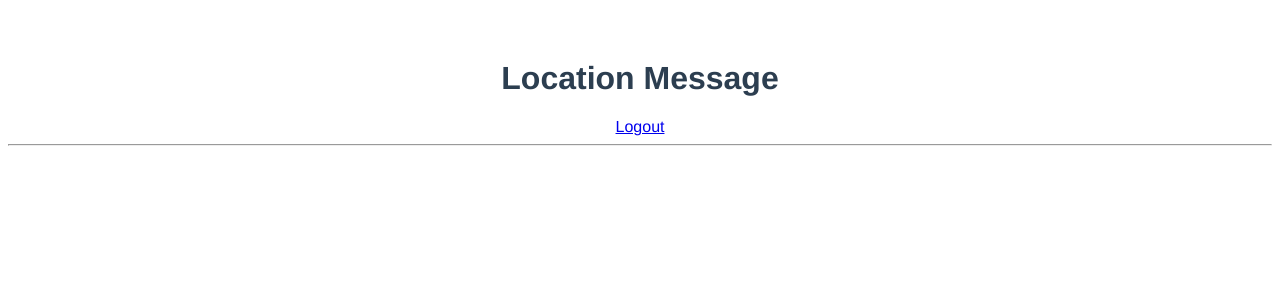
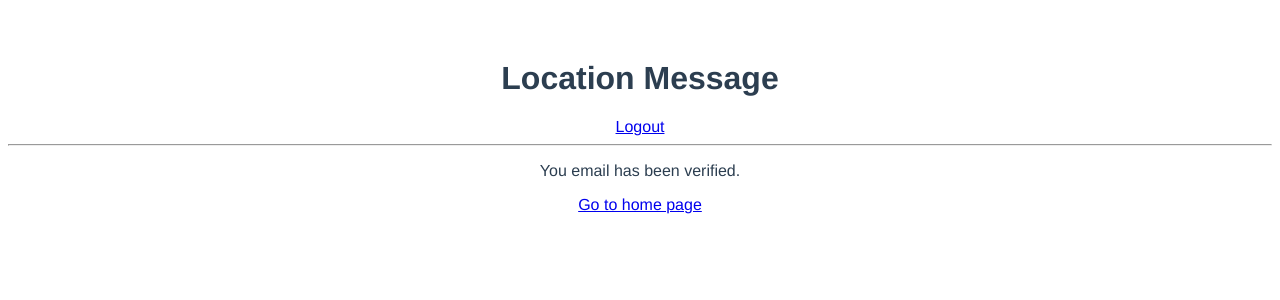
Before and after one commit to salimd83/localMessages_front, a Vue app: page /email-verified in a window 1280 px wide. Shown: the top 300 px of the page. Built offline with nearby package versions, Linux system fonts and the light colour scheme; no server answers; what vue-toasted would draw is missing.

Commit message:
many changes

```diff
--- a/package.json
+++ b/package.json
@@ -10,7 +10,9 @@
   "dependencies": {
     "axios": "^0.19.0",
     "core-js": "^3.4.3",
+    "express": "^4.17.1",
     "moment": "^2.24.0",
+    "serve-static": "^1.14.1",
     "vue": "^2.6.10",
     "vue-router": "^3.1.3",
     "vue-toasted": "^1.1.27",
--- /dev/null
+++ b/src/components/EmailVerified.vue
@@ -0,0 +1,8 @@
+<template>
+    <div id="email-verified">
+        <p>You email has been verified.</p>
+        <p><router-link :to="{name:'home'}">
+            Go to home page
+        </router-link></p>
+    </div>
+</template>
--- a/src/components/ForgotPassword.vue
+++ b/src/components/ForgotPassword.vue
@@ -26,7 +26,7 @@ export default {
       try {
         const res = await this.axios.post("/users/forgotPassword", {
           email: this.email,
-          redirect: "http://localhost:8080/reset-password"
+          redirect: process.env.VUE_APP_BASEURL + "/reset-password"
         });
         this.message = "Please follow instructions in the email sent to you to change your password."
       } catch (e) {
--- a/src/components/Login.vue
+++ b/src/components/Login.vue
@@ -33,7 +33,8 @@ export default {
           password: this.password
         });
         localStorage.setItem('token', res.data.token)
-        this.$router.push({name: 'home'})
+        // this.$router.push({name: 'home'})
+        window.location.href = '/'
       } catch (e) {
         console.log(e.response.status);
         this.message = e.response.data.message;
--- a/src/components/Register.vue
+++ b/src/components/Register.vue
@@ -2,7 +2,7 @@
   <div class="register">
     <h1>Create a new account</h1>
 
-    <form @submit.prevent="login">
+    <form @submit.prevent="register">
       <input type="text" v-model="firstName" placeholder="First name" required />
       <br />
       <input type="text" v-model="lastName" placeholder="Last name" required />
@@ -46,9 +46,19 @@ export default {
           password: this.password
         });
         localStorage.setItem("token", res.data.token);
-        this.$router.push({ name: "home" });
+        this.axios.defaults.headers['Authorization'] = res.data.token
+
+        const res2 = await this.axios.get("/users/sendVerificationEmail", {
+          params: {
+            redirect: process.env.VUE_APP_BASEURL + "/email-verified"
+          }
+        })
+
+        // this.$router.push({ name: "home" });
+
+        this.message = res2.data.message
       } catch (e) {
-        console.log(e.response.status);
+        console.log(e);
         this.message = e.response.data.message;
       }
     }
--- a/src/main.js
+++ b/src/main.js
@@ -6,7 +6,7 @@ import router from './router'
 import Toasted from 'vue-toasted';
 import store from './store'
 
-axios.defaults.baseURL = 'http://localhost:3000'
+axios.defaults.baseURL = process.env.VUE_APP_API_URL
 axios.defaults.headers.post['Content-Type'] = 'application/json; charset=utf-8';
 axios.defaults.headers['Authorization'] = localStorage.getItem('token')
 Vue.prototype.axios = axios
--- a/src/router.js
+++ b/src/router.js
@@ -6,6 +6,7 @@ import Messages from "./components/messages/Wall";
 import Register from "./components/Register";
 import ForgotPassword from "./components/ForgotPassword";
 import ResetPassword from "./components/ResetPassword";
+import EmailVerified from "./components/EmailVerified";
 
 const routes = [
   { path: "/", name: 'home', component: Messages, meta: { requiresAuth: true } },
@@ -13,6 +14,7 @@ const routes = [
   { path: "/register", name: 'register', component: Register },
   { path: "/forgot-password", name: 'forgotPassword', component: ForgotPassword },
   { path: "/reset-password", name: 'resetPassword', component: ResetPassword },
+  { path: "/email-verified", name: 'emailVerified', component: EmailVerified },
 ];
 
 const router = new VueRouter({
```
Also changed, not shown: 1 other file (tests, documents, lock files or other folders).
